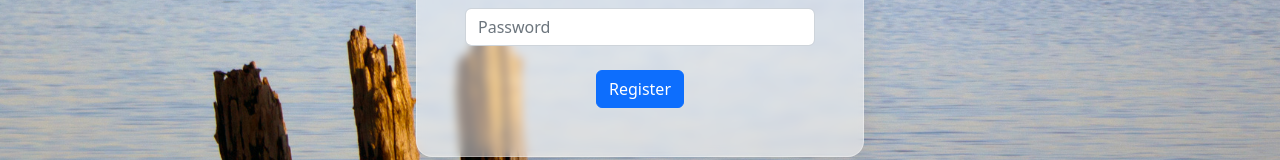
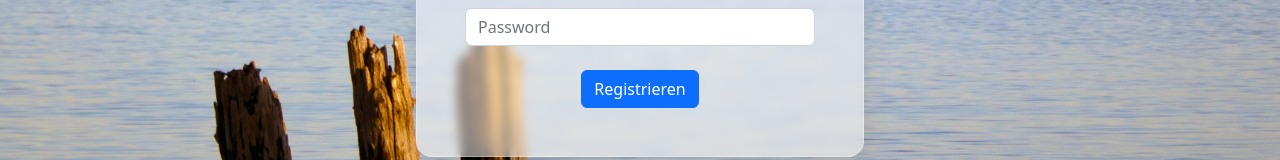
Before and after one commit to Lucam31/YachthafenFrontend, a Vue app: page /login in a window 1280 px wide. Both pictures are taken after a click on the button "Registrieren". Shown: the part 307-467 px from the top of the page. Built offline with nearby package versions, Linux system fonts and the light colour scheme.

Commit message:
UI Text Anpassung

```diff
--- a/src/views/RegisterView.vue
+++ b/src/views/RegisterView.vue
@@ -16,7 +16,7 @@
           <div class="mb-4">
             <input type="text" class="form-control" id="password" placeholder="Password">
           </div>
-          <button type="submit" class="btn btn-primary">Register</button>
+          <button type="submit" class="btn btn-primary">Registrieren</button>
         </form>
     </div>
   </template>
```
